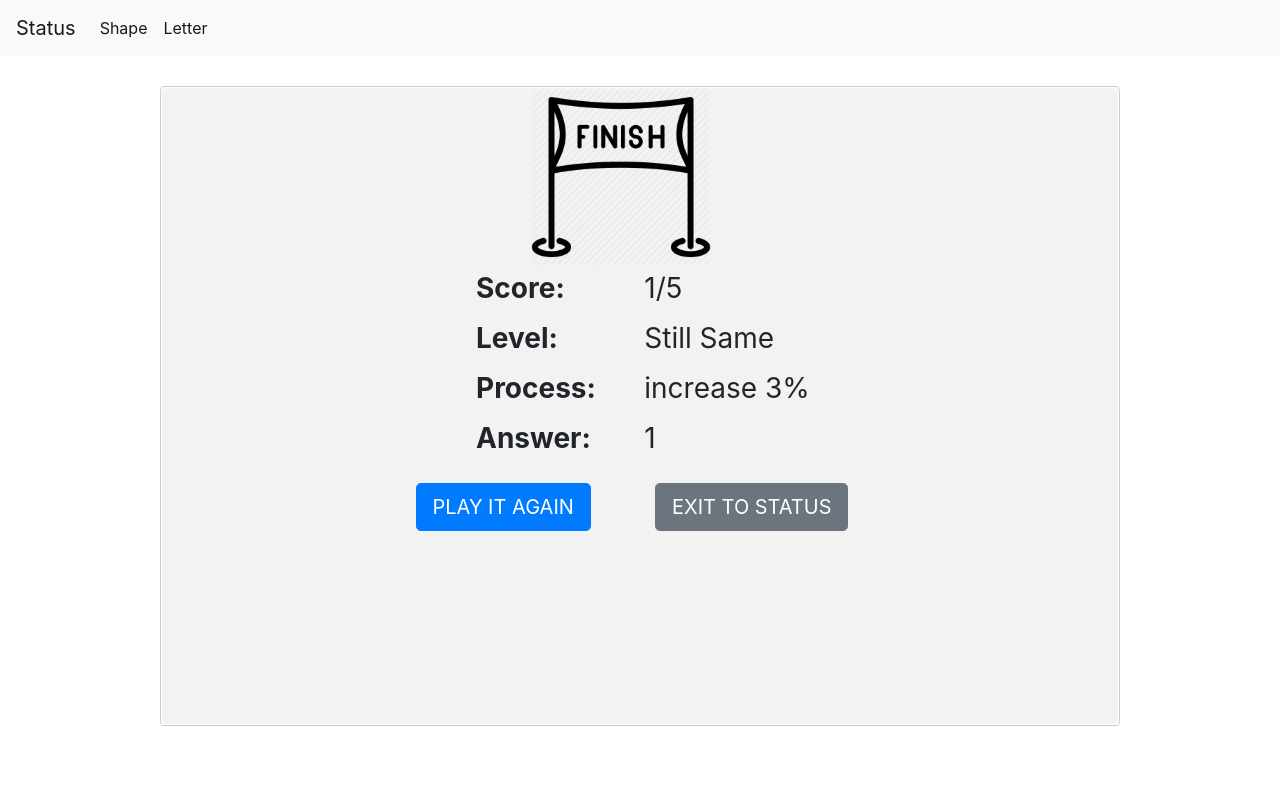
After one commit to pow25/UIdesign, a Flask app: page /after_letter/1/1 in a window 1280 px wide. The commit adds this page. Run offline with Flask 2, Linux system fonts and the light colour scheme; some libraries are stand-ins or nearby versions.

Commit message:
finish letter game process

```diff
--- a/server.py
+++ b/server.py
@@ -5,6 +5,7 @@ import json
 app = Flask(__name__)
 
 shape_seconds = ["40","35","30"]
+letter_number=["5","7","10"]
 letter_max_score = [5,7,10]
 shape_level = 1
 shape_process = 0
@@ -30,11 +31,11 @@ def status():
 
 @app.route("/before_shape")
 def before_shape():
-    return render_template("before_shape.html",level = shape_level,seconds=shape_seconds[int(shape_level)-1])
+    return render_template("before_shape.html",level = shape_level,seconds=shape_seconds[shape_level-1])
 
 @app.route("/before_letter")
 def before_letter():
-    return render_template("before_letter.html",level = letter_level)
+    return render_template("before_letter.html",level = letter_level,number=letter_number[letter_level-1])
 
 @app.route("/flip_card/<seconds>")
 def flip_card(seconds):
@@ -46,11 +47,11 @@ def letter(level):
 
 @app.route("/after_shape/<score>")
 def after_shape(score):
-    return render_template("after_shape.html",score=score,seconds=shape_seconds[int(shape_level)-1])
+    return render_template("after_shape.html",score=score,seconds=shape_seconds[shape_level-1])
 
-@app.route("/after_letter/<score>")
-def after_letter(score):
-    return render_template("after_letter.html",score=score)
+@app.route("/after_letter/<score>/<answer>")
+def after_letter(score,answer):
+    return render_template("after_letter.html",answer=answer,score=score,level = letter_level,number=letter_number[letter_level-1])
 
 @app.route("/update_process",methods=["POST"])
 def update_process():
--- a/static/letter.js
+++ b/static/letter.js
@@ -103,6 +103,6 @@ $(document).ready(function() {
                 score += 1;
             }
         }
-
+        window.location.href = "/after_letter/"+score+"/"+answer;
     });
 });
--- a/static/status.css
+++ b/static/status.css
@@ -22,7 +22,7 @@
     border-bottom: 5px solid grey;
     border-top: 5px solid grey;
     margin-top: 30px;
-    margin-bottom: 40px;
+    margin-bottom: 30px;
 }
 .img_flip{
     height: 150px;
@@ -52,3 +52,7 @@
     height: auto;
     margin-top: 110px;
 }
+#user_name{
+    font-weight: bolder;
+    font-size:20px;
+}
--- /dev/null
+++ b/templates/after_letter.html
@@ -0,0 +1,124 @@
+<html>
+<head>
+    <meta charset ="utf-8">
+    <script src="http://code.jquery.com/jquery-3.3.1.min.js"></script>
+    <script src="https://code.jquery.com/ui/1.12.0/jquery-ui.min.js"></script>
+    <link rel="stylesheet" href="http://code.jquery.com/ui/1.12.1/themes/base/jquery-ui.css">
+    <link rel="stylesheet" href="https://stackpath.bootstrapcdn.com/bootstrap/4.2.1/css/bootstrap.min.css">
+    <style>
+        .container_inner {
+            margin: 0 auto;
+            margin-top: 30px;;
+            width: 75vw;
+            height: 80vh;
+            background: #F2F2F2;
+            border: 1px solid #ccc;
+            box-shadow: 1px 1px 2px #fff inset,
+                        -1px -1px 2px #fff inset;
+            border-radius: 3px/6px;
+        }
+        .padding{
+            padding: 10px;
+        }
+        .empty{
+            margin-top: 100px;
+        }
+        .img{
+            display: block;
+            margin-left: 370px;
+        }
+        .font_size{
+            margin-left: 300px;
+            font-size: 28px;
+        }
+
+    </style>
+</head>
+<body>
+    <nav class="navbar navbar-expand-lg navbar-light bg-light">
+            <a class="navbar-brand" href="/status">Status</a>
+            <button class="navbar-toggler" type="button" data-toggle="collapse" data-target="#navbarNav" aria-controls="navbarNav" aria-expanded="false" aria-label="Toggle navigation">
+                <span class="navbar-toggler-icon"></span>
+            </button>
+            <div class="collapse navbar-collapse" id="navbarNav">
+                <ul class="navbar-nav">
+                    <li class="nav-item active">
+                        <a class="nav-link" href="/before_shape">Shape <span class="sr-only">(current)</span></a>
+                    </li>
+                    <li class="nav-item active">
+                        <a class="nav-link" href="/before_letter">Letter <span class="sr-only">(current)</span></a>
+                    </li>
+                </ul>
+            </div>
+        </nav>
+        <div class="container container_inner">
+            <div class="row">
+                <img class="img" src="/static/other/finish.png" width="180" height="180">
+            </div>
+            <div class="row">
+                    <dl class="row font_size">
+                        <dt class="col-sm-3">Score:</dt>
+                        <dd class="col-sm-9" id="score"></dd>
+                        <dt class="col-sm-3">Level:</dt>
+                        <dd class="col-sm-9" id="level"></dd>
+                        <dt class="col-sm-3">Process:</dt>
+                        <dd class="col-sm-9" id="process"></dd>
+                        <dt class="col-sm-3">Answer:</dt>
+                        <dd class="col-sm-9" id="answer"></dd>
+                    </dl>
+            </div>
+            <div class="row">
+                <div class="col"></div>
+                <div class="col">
+                    <button type="button" class="btn btn-primary btn-lg" id="btn_restart">PLAY IT AGAIN</button>
+                </div>
+                <div class="col">
+                    <button type="button" class="btn btn-secondary btn-lg" id="btn_exit">EXIT TO STATUS</button>
+                </div>
+                <div class="col"></div>
+            </div>
+        </div>
+</body>
+<script>
+    score = {{score|tojson}};
+    answer={{answer|tojson}};
+    level={{level|tojson}};
+    number={{number|tojson}};
+    $(document).ready(function() {
+        $.ajax({
+            type: "POST",
+            url: "/update_process",
+            dataType : "json",
+            contentType: "application/json; charset=utf-8",
+            data : JSON.stringify({"score":score,"type":"letter"}),
+            success: function(result){
+                var increased_process = result["increase"];
+                $("#process").text("increase "+increased_process+"%");
+                if (result["level"][0] == "u"){
+                    $("#level").text("increase to "+result["level"][1]);
+                }
+                else if (result["level"][0] == "m"){
+                    $("#level").text("Max");
+                }
+                else{
+                    $("#level").text("Still Same");
+                }
+            },
+            error: function(request, status, error){
+                console.log("Error");
+                console.log(request)
+                console.log(status)
+                console.log(error)
+            }
+        });
+        $("#score").text(score+"/"+number);
+        $("#answer").text(answer);
+        $("#btn_exit").click(function(){
+            window.location.href = "/status";
+        });
+        $("#btn_restart").click(function(){
+            window.location.href = "/letter/"+level;
+        });
+    });
+</script>
+</html>
```
Also changed, not shown: templates/before_letter.html (added, +140 -0 lines), templates/letter.html (+16 -1 lines), templates/log_in.html (+17 -9 lines).
